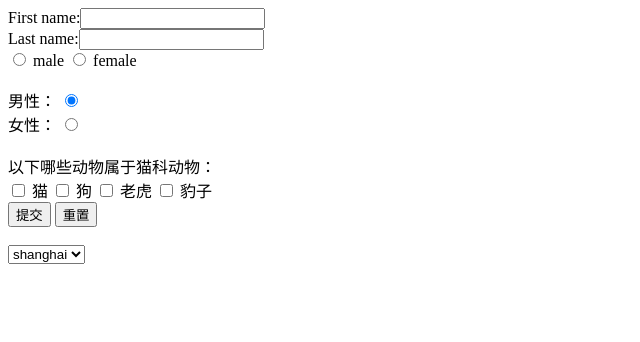
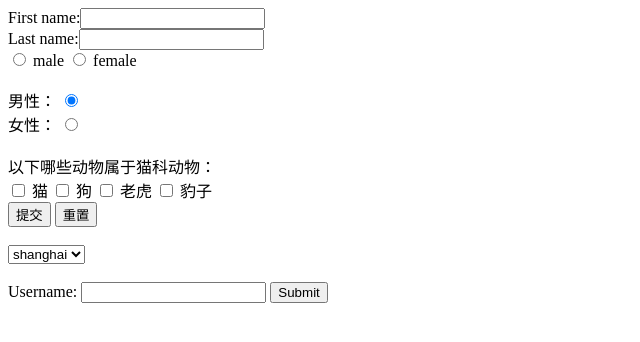
Before and after one commit to mayaboyC/mayaboyc.github.com, a plain HTML site: page index.html in a window 1280 px wide. Shown: the whole page, without its empty margins (0-640 px from the left). Drawn offline with Linux system fonts and the light colour scheme.

Commit message:
revise index

```diff
--- a/index.html
+++ b/index.html
@@ -39,5 +39,12 @@
         <option value="nanjing">nanjing</option>
     </select>
 </form>
+<br/>
+
+<form name="input" action="" method="get">
+    Username:
+    <input type="text" name="user" />
+    <input type="submit" value="Submit" />
+</form>
 </body>
 </html>
```
Also changed, not shown: 1 other file.
